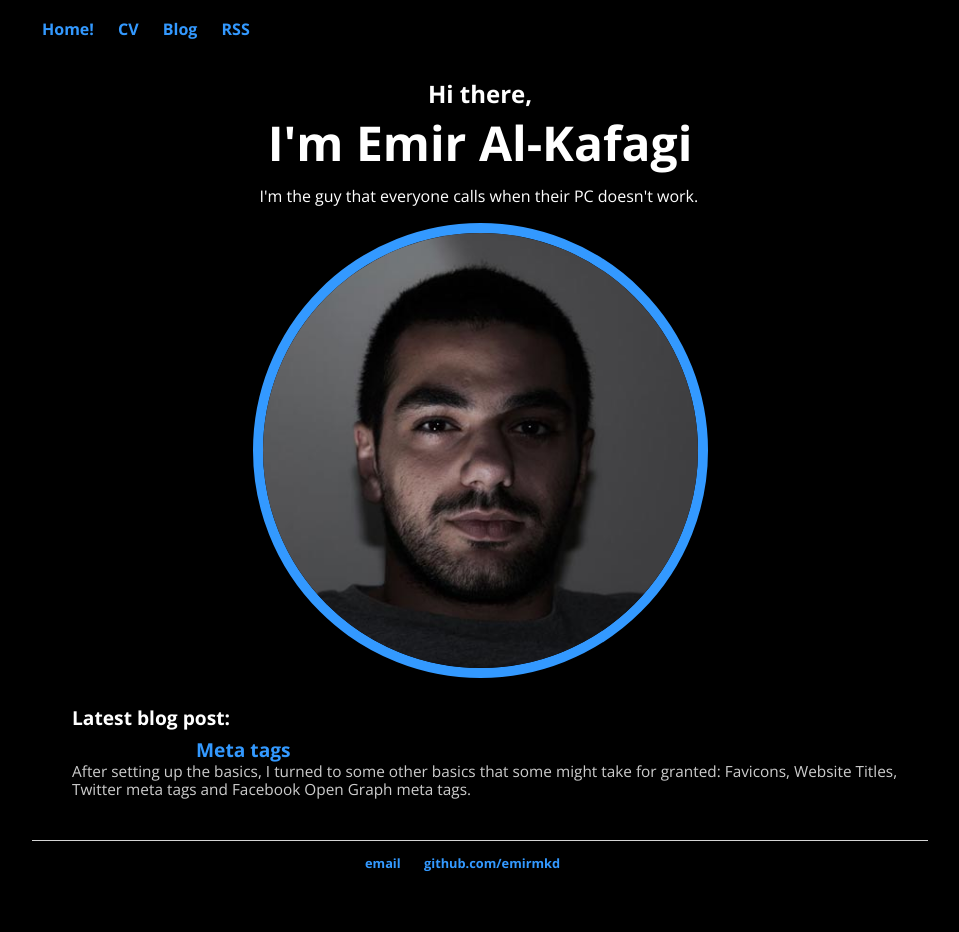
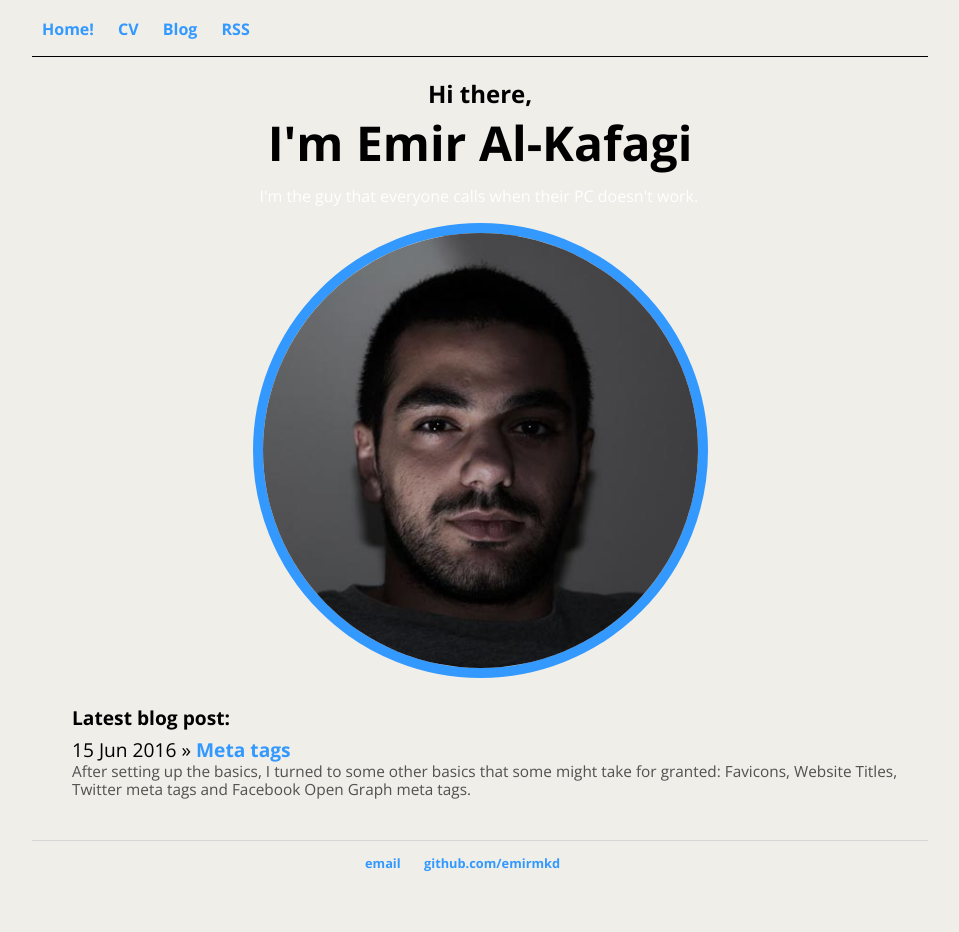
Before and after one commit to emirmkd/emirmkd.github.io, a Jekyll site: the page built from index.html, in a window 1280 px wide. Shown: the whole page, without its empty margins (160-1119 px from the left). Built offline with Jekyll 4.4.1, drawn with Linux system fonts in a browser that asks for light colours.

Commit message:
Update main.css

```diff
--- a/css/main.css
+++ b/css/main.css
@@ -4,7 +4,7 @@
     font-family: 'Open Sans', sans-serif;
    /* background-image: url(https://emiralkafagi.me/img/galaxy.jpg); */
     background-size: cover;
-    background-color: black;
+    background-color: #efeee9;
     background-repeat: no-repeat;
     background-position: center center;
     background-attachment: fixed;
@@ -120,7 +120,7 @@
     font-size: 0.8em;
     line-height: 1.2em;
     margin-top: 0;
-    color: rgba(255, 255, 255, 0.8);
+    color: rgba(41, 41, 41, 0.8);
 }
 .social li{
     display:inline;
@@ -227,6 +227,3 @@
     margin-right: 4rem;
   }
 }
-h1, h2, h3, h4 {
-    color: #fff;
-}
```
